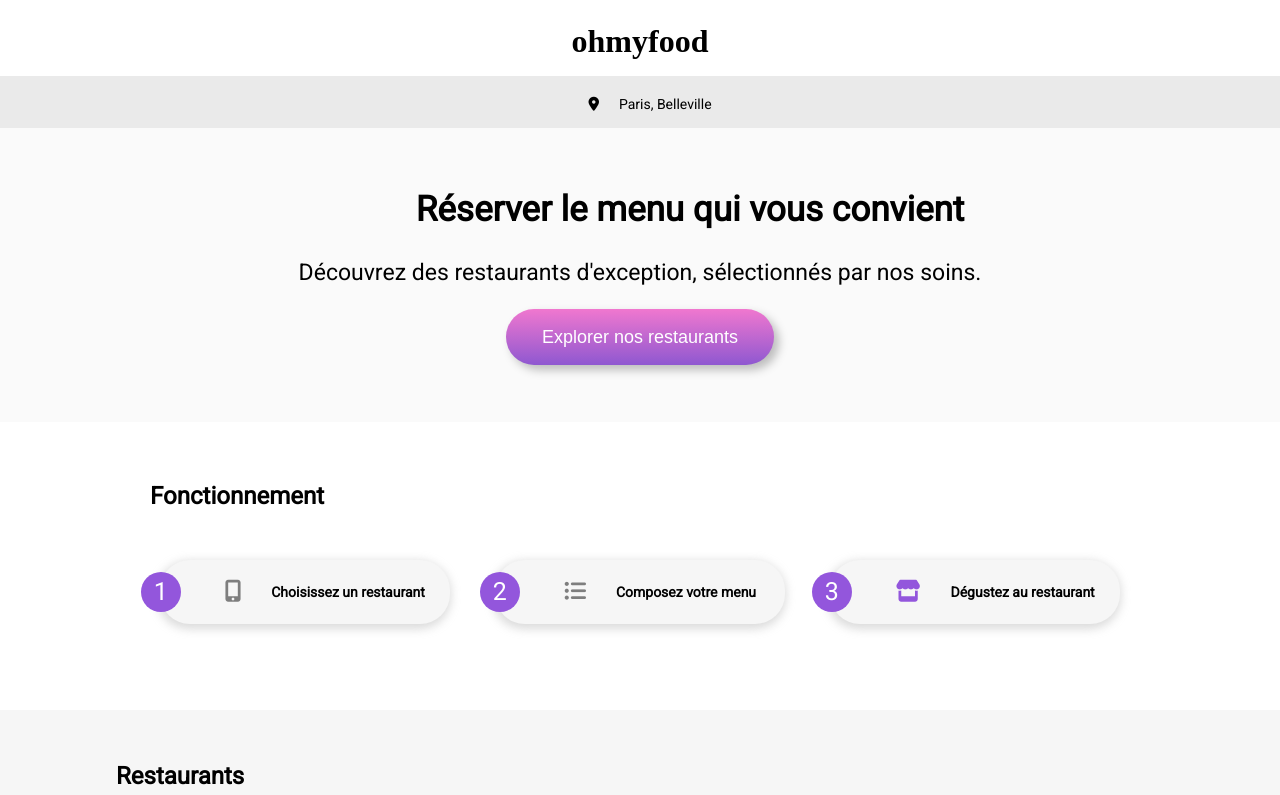
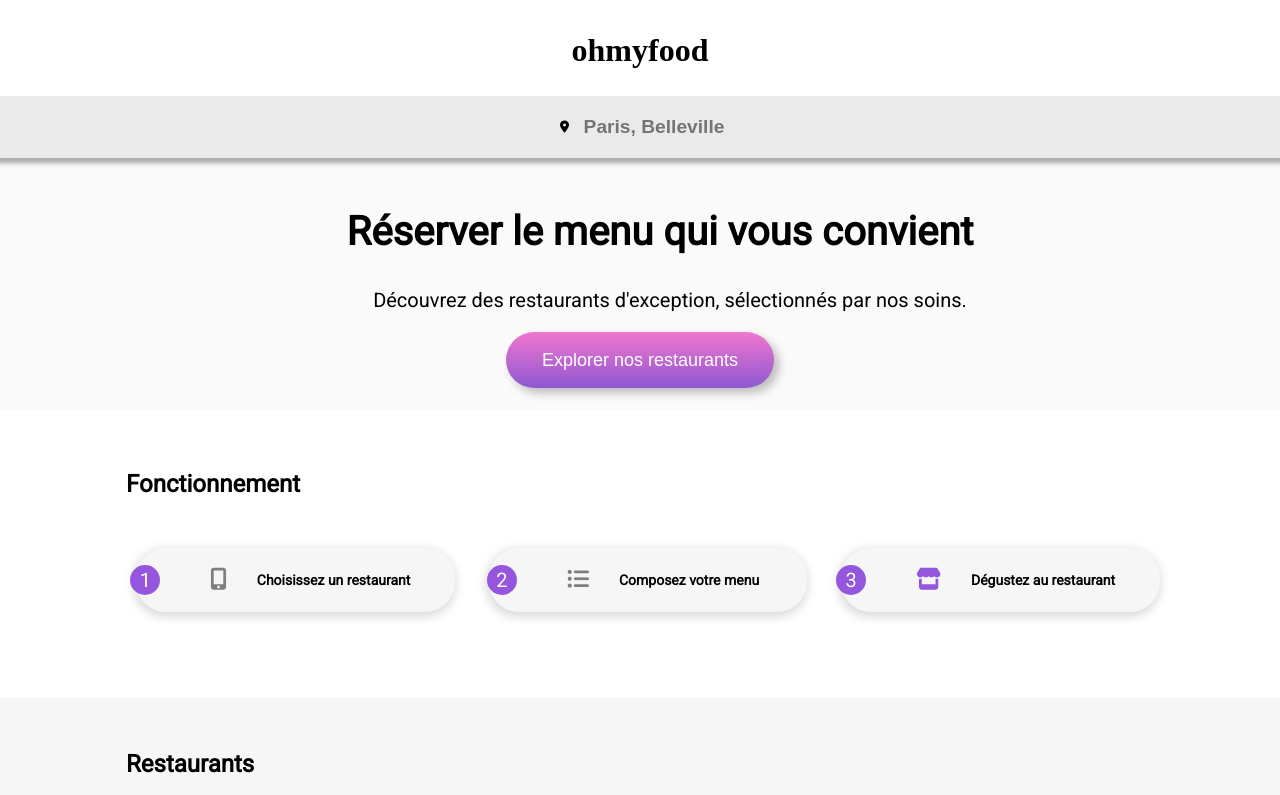
Before and after one commit to Sokhou44/Ohmyfood, a website: page index.html in a window 1280 px wide. Shown: the top 795 px of the page. Drawn offline with Linux system fonts and the light colour scheme; grey boxes are pictures that could not be loaded; a web font is replaced by a local one.

Commit message:
version corrigé

```diff
--- a/index.html
+++ b/index.html
@@ -16,7 +16,7 @@
 <main>
     <div class="localisation">
         <i class="fa-solid fa-location-dot icone-location"></i>
-        <p>Paris, Belleville</p>
+        <input class="localisation input" type="text" placeholder="Paris, Belleville">
     </div>
     <Section class="reservation">
         <h2 class="reservation-title">Réserver le menu qui vous convient</h2>
--- a/sass/main.scss
+++ b/sass/main.scss
@@ -87,6 +87,7 @@ box-shadow: 0 2px 4px rgba(0, 0, 0, .15);
 h1 {
     text-align: center;
     font-family: Shrikhand;
+    margin-top: 10px;
 }
 
 .header__arrow {
@@ -104,25 +105,44 @@ font-size: 30px
 }
 
 // Localisation
+
 .localisation {
-@include flexbox-center;
-position: relative;
-padding: 6px;
+    display: flex;
+    justify-content: center;
+    align-items: center;
+    position: relative
+
+}
+
+.input {
+display: flex;
+justify-content: center;
+width: 100%;
+position: absolute;
 background-color: #EAEAEA;
 font-size: 1.2rem;
 box-shadow: 0px 5px 5px 0px rgb(170, 169, 169);
+border: none;
+margin-top: 62px;
+text-align: center;
+font-weight: bold;
+height: 60px;
+padding-left: 30px;
 }
 
 .icone-location {
-display: flex;
-justify-content: center;
-padding: 21px 20px;
-position: relative;
+position: absolute;
+left: 120px;
+padding-top: 22px;
+z-index: 1;
+margin-bottom: -40px;
+pointer-events: none;
 }
 
 .reservation-title {
 font-size: 35px;
 font-weight: bold;
+margin-top: 60px;
 }
 
 .reservation-text {
@@ -179,7 +199,7 @@ padding: 0px 20px;
 }
 
 .fonctionnement-title {
-margin-right: 10px;
+margin-left: 16px;
 }
 
 .item-list-container {
@@ -566,15 +586,20 @@ width: 56%;
 height: 62px;
 }
 
+
 // desktop
 @media (min-width: 1024px) {
 .header {
 box-shadow: none;
 }
 
+.header h1 {
+    padding-top: 20px;
+}
+
 h2 {
 font-size: 24px;
-padding-left: 100px;
+padding-left: 110px;
 }
 
 .localisation {
@@ -584,8 +609,9 @@ padding-left: 100px;
 }
 
 .icone-location {
-font-size: 14px;
-padding-top: 15px;
+font-size: 12px;
+padding-top: 10px;
+left: 28rem;
 }
 
 .reservation {
@@ -595,26 +621,59 @@ padding-top: 15px;
 button, .bnt-commander  {
 width: 22%;
 height: 56px;
+white-space: nowrap;
 }
 
 .fonctionnement-title {
-padding-left: 150px;
+padding-left: 110px;
 padding-top: 40px;
 font-size: 24px;
 }
+
+.reservation-title {
+    font-size: 40px;
+    font-weight: bold;
+    margin-top: 60px;
+    padding-left: 40px;
+}
+
+.reservation-text {
+    font-size: 20px;
+    padding-left: 60px;
+    padding-bottom: -20px;
+}
+
+.item-list-container {
+gap: 34px;
+}
+.item-list{
+    display: flex;
+    justify-content: center;
+    align-items: center;
+    background: #f6f6f6;
+    border-radius: 30px;
+    width: 100%;
+    height: 30px;
+    margin-bottom: 30px;
+    margin-top: 30px;
+    padding: 20px;
+    font-size: 20px;
+    white-space: nowrap;
+    box-shadow: -1px 3px 10px 2px rgba(166, 166, 166, 0.4);
+    }
 
 .item-list-number {
 position: relative;
 background: $color-primary;
 border-radius: 25px;
-height: 40px;
-width: 40px;
+height: 30px;
+width: 30px;
 align-items: center;
 display: flex;
 justify-content: center;
 color: white;
-font-size: 25px;
-left: -44px;
+font-size: 20px;
+left: -34px;
 }
 
 .fa-store {
@@ -626,13 +685,13 @@ display: flex;
 flex-direction: row;
 justify-content: space-between;
 background-color: white;
-padding-left: 160px;
-padding-right: 160px;
+padding-left: 136px;
+padding-right: 120px;
 padding-top: 0px;
 }
 
 .item-list {
-width: 26%;
+width: 30%;
 height: 24px;
 }
 
@@ -643,8 +702,12 @@ font-weight: bold;
 
 .cards-container {
 grid-template-columns: repeat(2, 1fr);
-padding-left: 100px;
-padding-right: 100px;
+padding-left: 110px;
+padding-right: 110px;
+}
+
+.card-custom {
+ width: 98%;
 }
 
 .item-footer-container {
@@ -661,6 +724,7 @@ margin-top: -52px;
 .page-title {
 margin-left: 80px;
 padding-top: 20px;
+font-size: 25px;
 }
 
 .icone-heart-menu {
@@ -720,8 +784,29 @@ padding-top: 10px;
 
 // extra large;
 
-@media (min-width: 1300px) {
+@media (min-width: 1025px) and  (max-width: 1299px) {
+
 .item-list-number {
-    left: -64px;
+    left: -50px;
+}
+.icone-location {
+    font-size: 12px;
+    padding-top: 22px;
+    left: 35rem;
+}
+.input {
+display: flex;
+justify-content: center;
+width: 100%;
+position: absolute;
+background-color: #EAEAEA;
+font-size: 1.2rem;
+box-shadow: 0px 5px 5px 0px rgb(170, 169, 169);
+border: none;
+margin-top: 62px;
+text-align: center;
+font-weight: bold;
+height: 60px;
+padding-left: 30px;
 }
 }
```
Also changed, not shown: assets/css/style.css, 1 other file.
